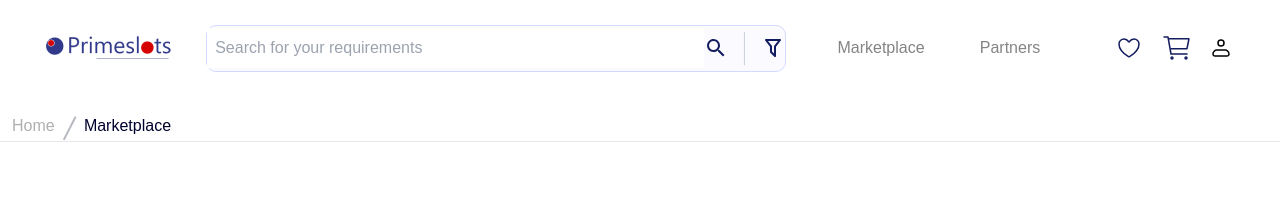
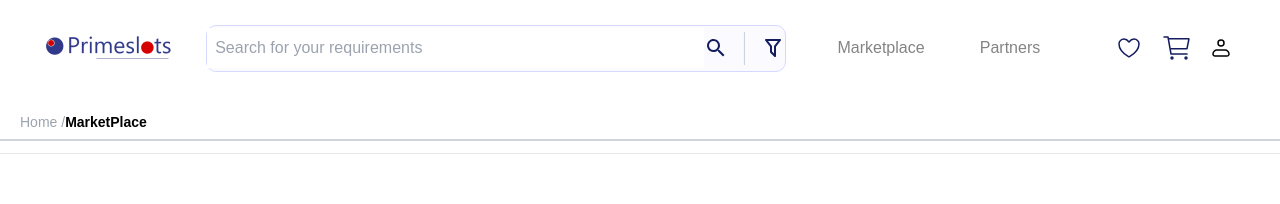
Before and after one commit to Ashu123falle/PrimeSlots, a Next.js app: page /Marketplace in a window 1280 px wide. Shown: the top 204 px of the page. Built offline with nearby package versions, Linux system fonts and the light colour scheme.

Commit message:
compiled mediaDetails section

```diff
--- a/Components/ExtraServices/index.js
+++ b/Components/ExtraServices/index.js
@@ -12,7 +12,7 @@ import Image from 'next/image';
 function ExtraServices(props) {
   return (
    <>
-    <div class="bg-gray-200 p-4 mr-150 ml-110">
+    <div class="bg-gray-200 p-4 mr-150 ml-110 rounded-lg">
     <h2 class="text-2xl font-bold mb-4 pl-5">Our Extra Services</h2>
 
     <div class="position:relative grid grid-cols-2 lg:grid-cols-4 gap-4 pr-10 pl-5">
--- a/Components/blogCard/index.js
+++ b/Components/blogCard/index.js
@@ -4,10 +4,9 @@ import Image from 'next/image'
 export default function BlogCard(props) {
 
    const {data} = props
-   const {image, heading,name,description1,description2,description3,description4} = data
+   const {image, heading, name ,description1,description2,description3,description4} = data
 
     return (
-
             <li className="list-none rounded-xl w-[350px] h-[380px] shrink-0  sm:w-[290px] md:w-[250px] bg-white shadow border border-slate-300
                 flex-col justify-start items-start inline-flex m-3 group hover:shadow-2xl  hover:h-[390px]
                 ">
@@ -23,7 +22,7 @@ export default function BlogCard(props) {
                         <h1 className="text-amber-500 text-sm font-normal font-['Figtree'] leading-tight">{heading}</h1>
                     </div>
 
-                    <p className="pt-1 text-neutral-950 text-base font-normal font-['Figtree'] leading-tight">{props.name}</p>
+                    <p className="pt-1 text-neutral-950 text-base font-normal font-['Figtree'] leading-tight">{name}</p>
 
 
                     <ul className=" pt-[10px] p-2 flex flex-wrap m-[-10px] justify-between">
--- a/pages/Marketplace/index.js
+++ b/pages/Marketplace/index.js
@@ -59,21 +59,13 @@ export default function Home() {
       <main className="bg-whitebg-cover w-full">
         <Navbar/>
 
-        <div className="tabs-display-cont mt-5 ml-3 flex justify-start">
-          <h1 className="text-[#AFAFAF] text-ligtext text-left font-['Figtree-Regular',_sans-serif] text-base leading-5 font-normal relative ">Home</h1>
-          <div
-              className={
-                "m-2 my-3 border-solid border-ligtext border-t border-r-[0] border-b-[0] border-l-[0] shrink-0 w-[13.19px] h-0 relative border-gray-500"
-              }
-              style={{
-                opacity: "0.5",
-                transform: "rotate(117.051deg) scale(2, 2)",
-              }}
-            ></div>
-          <h1 className="text-[#00002E] text-secondarycolor-1 text-left font-['Figtree-Regular',_sans-serif] text-base leading-5 font-normal relative ">Marketplace</h1>
+        <div>
+            <h1 className='px-5 py-4 mb-[-10px] text-[14px]'><span className='text-gray-400 '> Home /</span>
+             <span className='text-black font-semibold'>MarketPlace</span> </h1>
+            <hr className='border border-gray-300 w-[100vw] mb-3' />
         </div>
 
-        <hr/>
+        <hr className="mt-3"/>
 
         <div className="p-3 catgeories my-10 flex flex-col overscroll-auto overflow-x-scroll no-scrollbar ">
           <h1 className="text-color-4-text text-left font-['Figtree-SemiBold',_sans-serif] text-base leading-5 font-semibold uppercase text-[#224757] my-5">CATEGORIES</h1>
@@ -84,10 +76,8 @@ export default function Home() {
                 <CategoryCard key={each.id} title={each.title} imageUrl={each.imageUrl} alt={each.alt} />
                 ))}
           </ul>
+        </div>
 
-
-
-        </div>
         <div className="buttons mt-4 flex justify-end">
 
 
@@ -144,12 +134,7 @@ export default function Home() {
 
               </button>
 
-
-
-
-
-          </div>
-
+        </div>
 
         <div className="hotpicks p-3  mt-5 " style={{backgroundImage: 'url("https://s3-alpha-sig.figma.com/img/f14e/b26d/1d680359edae64cf6d1becafa42a77ac?Expires=1704067200&Signature=FzkKVug~zZWkX09UFDrVfIEHZKaoeZkiaDb1dP~6RxpSWaFWx7xhHf3vcYjM6H5K3Rihl9M89LWtH-o7Hofp1nXxIiVALFj3kMehkMI~Wo52E75s~yi9UMHOPOSLSHu3~EzwhGbERL3qU6GllRaYyGZa-X9gERVJ~TlH8Rqfoq-dcND7mMFHwkAbPKbvxZQntrVOobTeipgnW2qkIZvq0c1IYdg29C8UIfONdio-EEiNkhLK6FHpJVOYdNdd1XvxOkkL6CgTHK~jLJDx2KuSukWAvOVCIJzaZBwfirSJPNRXcbQTZUNn3~jmyP5L~RQopYuKPivwgg3WaGb6cVbAog__&Key-Pair-Id=APKAQ4GOSFWCVNEHN3O4")', height: "80vh"}}>
           <h1 className="text-secondarycolor-1 text-left font-['Inter-Bold',_sans-serif] text-2xl leading-[48px] font-bold  text-[#00002E]">Prime Slots Exclusive</h1>
--- a/pages/MediaDetailsPage/index.js
+++ b/pages/MediaDetailsPage/index.js
@@ -0,0 +1,33 @@
+import ExtraServices from "@/Components/ExtraServices"
+import Footer from "@/Components/Footer"
+import Navbar from "@/Components/Navbar"
+import ServiceSection from "@/Components/ServicesSection"
+import PeopleAlsoLookFor from '@/Components/PeopleAlsoLookFor'
+
+ const  MediaDetails = props => {
+
+    return(
+        <>
+        <Navbar/>
+
+
+        <div>
+             <h1 className='px-5 py-4 mb-[-10px] text-[14px]'><span className='text-gray-400 '> Home / MarketPlace /</span> <span className='text-black font-semibold'>Billboards</span> </h1>
+            <hr className='border border-gray-300 w-[100vw] mb-3' />
+        </div>
+    <div className="px-10">
+        <div className="pt-2 ">
+            <h1 className='text-xl md:text-2xl font-bold mb-5'>Related Items</h1>
+            <PeopleAlsoLookFor/>
+        </div>
+        <div className="mt-6">
+        <ExtraServices />
+        </div>
+        <ServiceSection/>
+    </div>
+        <Footer/>
+        </>
+    )
+}
+
+export default MediaDetails
```
